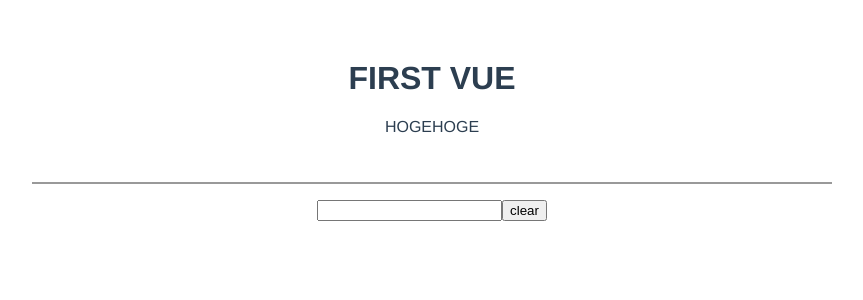
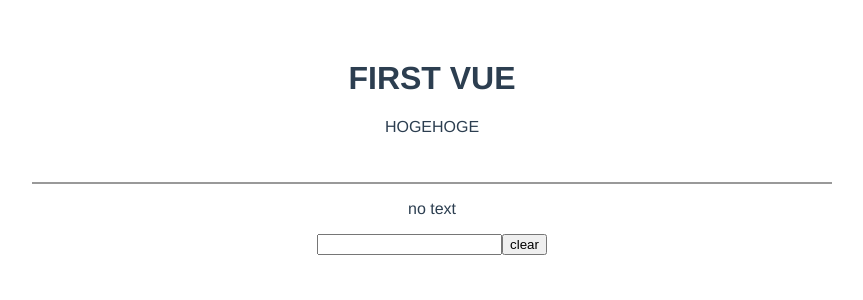
Before and after one commit to akahigeg/vue-practice, a Vue app in the folder first-vue/: page / in a window 1280 px wide. Both pictures are taken after a click on the button "clear". Shown: the top 300 px of the page, without its empty margins (208-1071 px from the left). Built offline with nearby package versions, Linux system fonts and the light colour scheme.

Commit message:
テンプレート内の条件分岐

```diff
--- a/first-vue/src/App.vue
+++ b/first-vue/src/App.vue
@@ -1,7 +1,12 @@
 <template>
   <div id="app">
     <Header msg="HOGEHOGE" />
-    <p>{{ msg }}</p>
+    <p v-if="msg.length > 0">
+      {{msg}}
+    </p>
+    <p v-else>
+      no text
+    </p>
     <input type="text" v-model="msg">
     <button @click="clear()">clear</button>
   </div>
```
